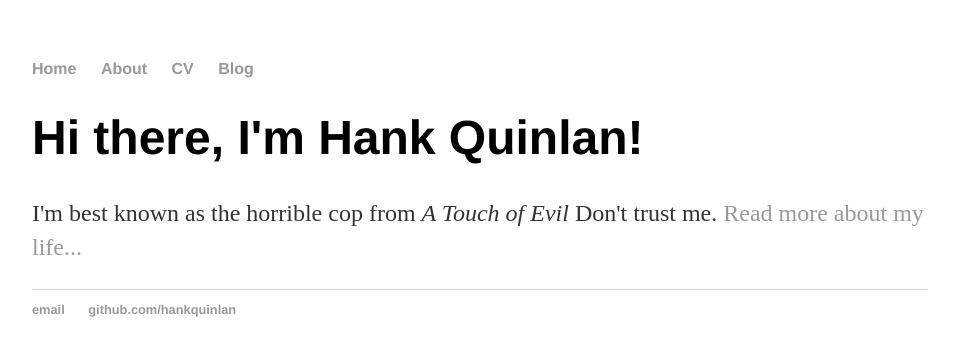
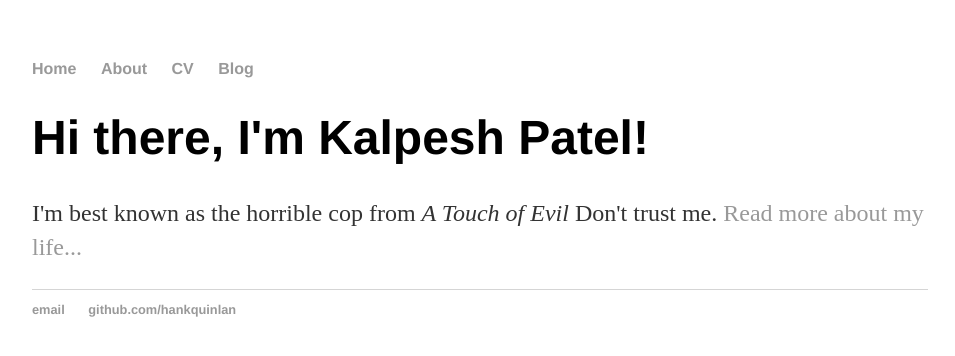
Before and after one commit to kalpesh2001/kalpesh2001.github.io, a Jekyll site: the page built from index.html, in a window 1280 px wide. Shown: the top 356 px of the page, without its empty margins (160-1115 px from the left). Built offline with Jekyll 4.4.1, drawn with Linux system fonts in a browser that asks for light colours.

Commit message:
Update index.html

```diff
--- a/index.html
+++ b/index.html
@@ -3,6 +3,6 @@ layout: default
 title: Hank Quinlan, Horrible Cop
 ---
 <div class="blurb">
-	<h1>Hi there, I'm Hank Quinlan!</h1>
+	<h1>Hi there, I'm Kalpesh Patel!</h1>
 	<p>I'm best known as the horrible cop from <em>A Touch of Evil</em> Don't trust me. <a href="/about">Read more about my life...</a></p>
 </div><!-- /.blurb -->
```
